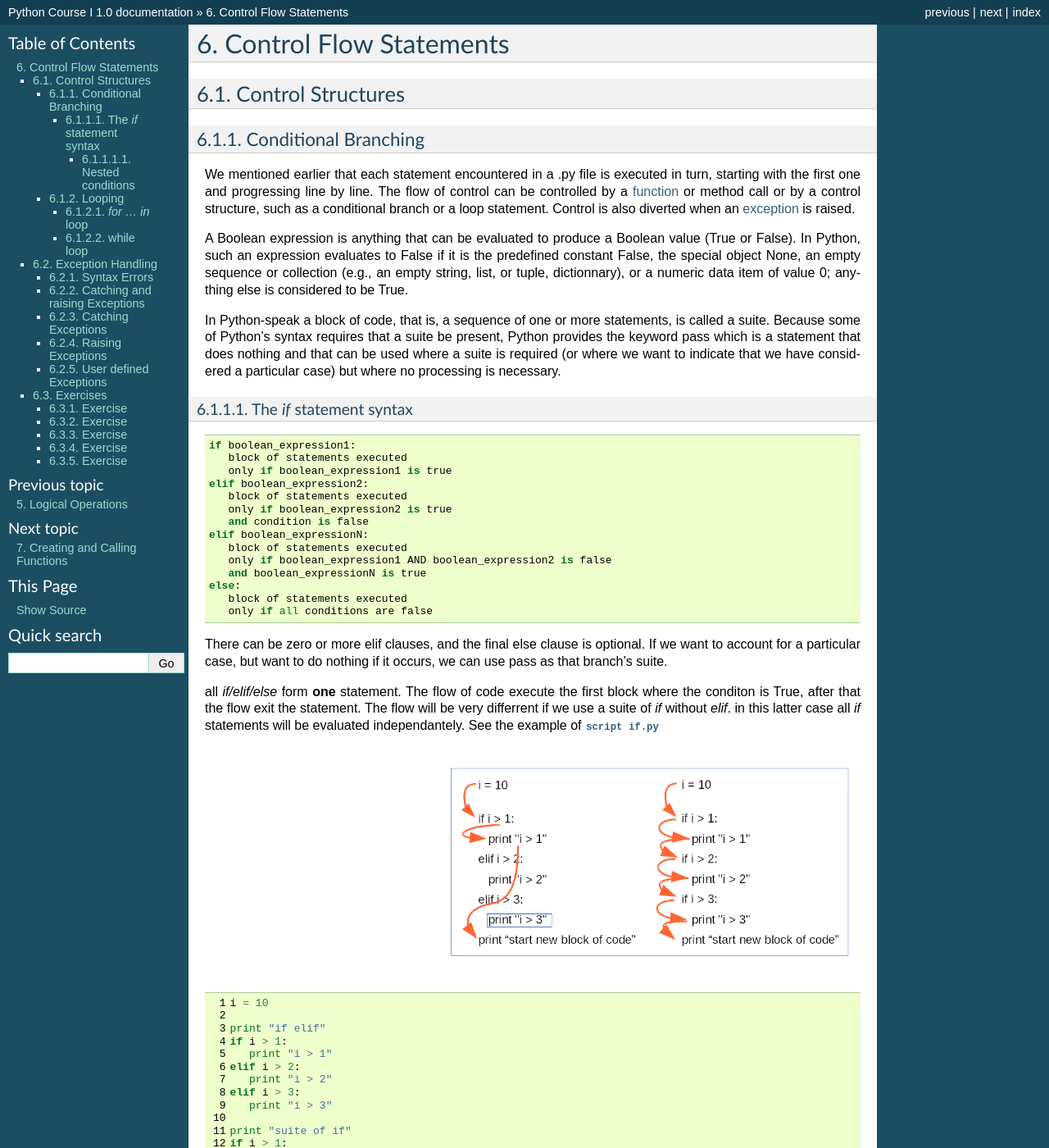
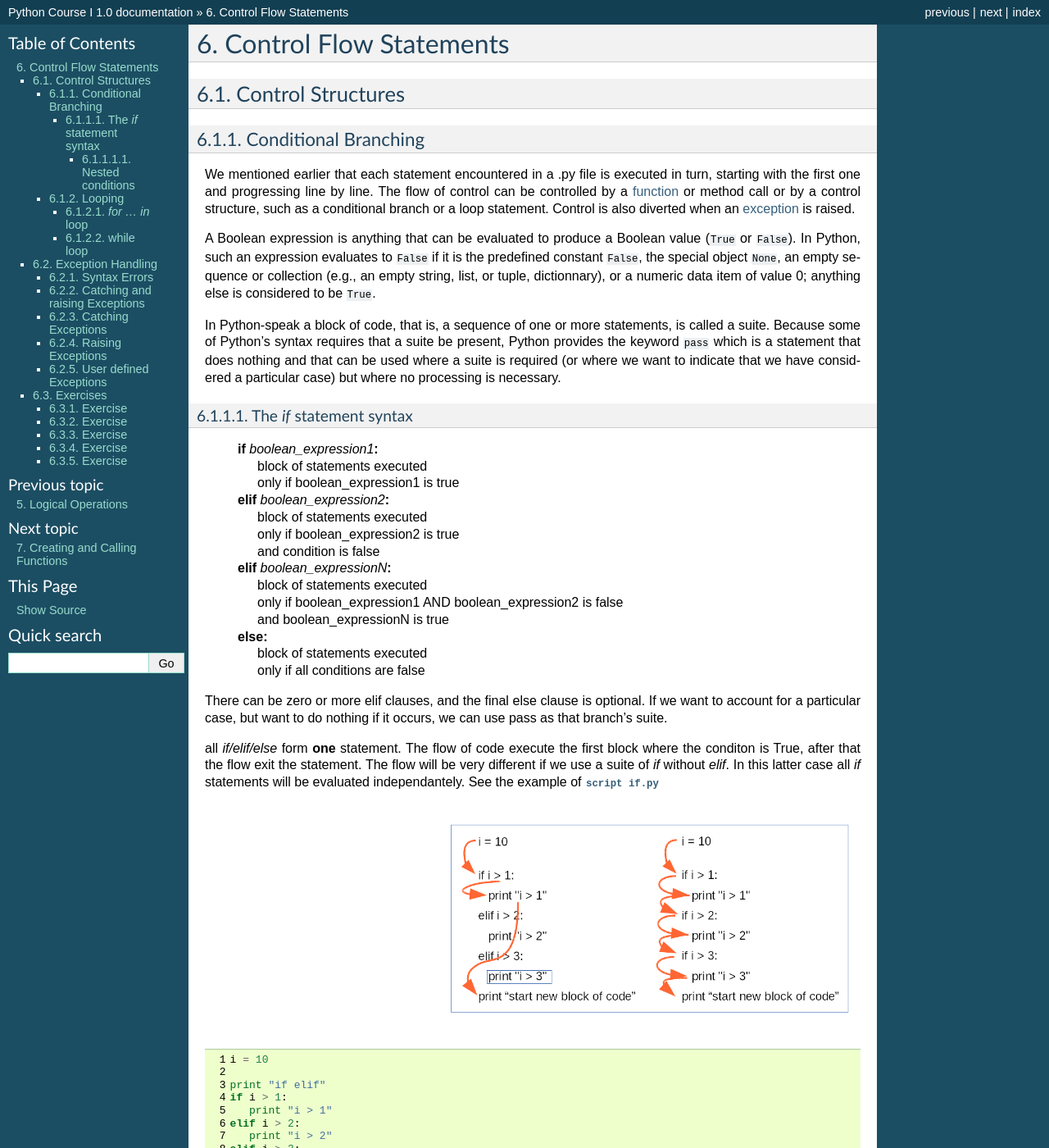
Before and after one commit to C3BI-pasteur-fr/python-course-1, a Sphinx documentation site: the page built from source/Control_Flow_Statements.rst, in a window 1280 px wide and 1400 px high. Shown: the whole window at 82% size. Built offline with Sphinx 7.4.7, drawn with Linux system fonts in a browser that asks for light colours; part of the change alters nothing that is shown; some of the changed text lies outside the part shown.

```diff
--- a/source/Control_Flow_Statements.rst
+++ b/source/Control_Flow_Statements.rst
@@ -15,41 +15,40 @@ Conditional Branching
 
 We mentioned earlier that each statement encountered in a .py file is executed
 in turn, starting with the first one and progressing line by line. The flow of
-control can be controlled by a :ref:`function <Creating_and_Calling_Functions>` or method call or by a control structure,
-such as a conditional branch or a loop statement. Control is also diverted when
-an :ref:`exception <exceptions>` is raised.
+control can be controlled by a :ref:`function <Creating_and_Calling_Functions>`
+or method call or by a control structure, such as a conditional branch or a loop statement.
+Control is also diverted when an :ref:`exception <exceptions>` is raised.
 
 A Boolean expression is anything that can be evaluated to produce a Boolean
-value (True or False). In Python, such an expression evaluates to False if it is
-the predefined constant False, the special object None, an empty sequence or
+value (``True`` or ``False``). In Python, such an expression evaluates to ``False`` if it is
+the predefined constant ``False``, the special object ``None``, an empty sequence or
 collection (e.g., an empty string, list, or tuple, dictionnary), or a numeric data item of value
-0; anything else is considered to be True.
+0; anything else is considered to be ``True``.
 
 In Python-speak a block of code, that is, a sequence of one or more statements,
 is called a suite. Because some of Python’s syntax requires that a suite be
-present, Python provides the keyword pass which is a statement that does
+present, Python provides the keyword ``pass`` which is a statement that does
 nothing and that can be used where a suite is required (or where we want to
 indicate that we have considered a particular case) but where no processing
 is necessary.
 
 The *if* statement syntax
 ^^^^^^^^^^^^^^^^^^^^^^^^^
-::
 
-   if boolean_expression1:
-      block of statements executed
-      only if boolean_expression1 is true
-   elif boolean_expression2:
-      block of statements executed
-      only if boolean_expression2 is true
-      and condition is false
-   elif boolean_expressionN:
-      block of statements executed
-      only if boolean_expression1 AND boolean_expression2 is false
-      and boolean_expressionN is true
-   else:
-      block of statements executed
-      only if all conditions are false
+ |  **if** *boolean_expression1*\ **:**
+ |     block of statements executed
+ |     only if boolean_expression1 is true
+ |  **elif** *boolean_expression2*\ **:**
+ |     block of statements executed
+ |     only if boolean_expression2 is true
+ |     and condition is false
+ |  **elif** *boolean_expressionN*\ **:**
+ |     block of statements executed
+ |     only if boolean_expression1 AND boolean_expression2 is false
+ |     and boolean_expressionN is true
+ |  **else:**
+ |     block of statements executed
+ |     only if all conditions are false
 
 There can be zero or more elif clauses, and the final else clause is optional. If
 we want to account for a particular case, but want to do nothing if it occurs, we
@@ -57,8 +56,8 @@ can use pass as that branch’s suite.
 
 all *if/elif/else* form **one** statement. The flow of code execute the first block
 where the conditon is True, after that the flow exit the statement.
-The flow will be very differrent if we use a suite of *if* without *elif*.
-in this latter case all *if* statements will be evaluated independantely.
+The flow will be very different if we use a suite of *if* without *elif*.
+In this latter case all *if* statements will be evaluated independantely.
 See the example of :download:`script if.py<_static/code/if.py>`
 
 .. figure:: _static/figs/if_vs_elif.png
@@ -72,29 +71,32 @@ See the example of :download:`script if.py<_static/code/if.py>`
 
 The output of the if.py script execution::
 
-   if elif
+   if elif statement
    i > 1
-   suite of if
+   suite of if statements
    i > 1
    i > 2
    i > 3
 
 In some very simple cases we can reduce the *if ... else* statement to a single conditional expression.
-The syntax for such cases is: ::
+The syntax for such cases is:
 
-   exepression1 if boolean_expression else expression2
+.. code-block:: python
+
+   expression1 if boolean_expression else expression2
 
 If the boolean expression is evaluated to ``True``, the result of the conditional expression is expression1;
 otherwise, the result is expression2.
 This syntax is often used to set a default value, and changed the vlue if necessary. For instance::
 
-   bases = 'acgt'
    if nucleiq_type == 'RNA':
       bases = 'acgu'
+   else:
+      bases = 'acgt'
 
 can be reduce like this ::
 
-   bases = 'acgt' if nucleiq_type != 'RNA' else 'acgu'
+   bases = 'acgu' if nucleiq_type == 'RNA' else 'acgt'
 
 
 Nested conditions
@@ -280,18 +282,16 @@ Catching Exceptions
 
 It is possible to write programs that handle selected exceptions.
 
- ::
-
-   try:
-      try_suite
-   except exception1 as variable1:
-      exception_suite1
-   except exceptionN as variableN:
-      exception_suiteN
-   else:
-      else suite
-   finally:
-      finally_suite
+ |  **try:**
+ |     try_suite
+ |  **except** *exception1* **as** *variable1*\ **:**
+ |     exception_suite1
+ |  **except** *exceptionN* **as** *variableN*\ **:**
+ |     exception_suiteN
+ |  **else:**
+ |     else suite
+ |  **finally:**
+ |     finally_suite
 
 
 There must be at least one except block, but both the else and the finally
@@ -301,9 +301,9 @@ has finished normally, **but** it is **not** executed if an exception occurs. If
 is a finally block, it is **always** executed at the end.
 
 Each except clause’s exception group can be a single exception or a parenthesized tuple of exceptions.
-For each group, the as variable part is optional; if used,
+For each group, the ``as`` variable part is optional; if used,
 the variable contains the exception that occurred, and can be accessed in the exception block’s suite.
-we may care only that a particular
+We may care only that a particular
 exception was raised and not be interested in its message text.
 
 If an exception occurs in the try block’s suite, each except clause is tried in
@@ -581,6 +581,7 @@ and the 2 dna fragments: ::
 #. create a function *one_line_dna* that transform a multiligne sequence in a single ligne dna sequence.
 #. create a collection containing all enzymes
 #. create a function which take 2 parameters :
+
    #. a sequence of dna
    #. a list of enzyme
 
@@ -594,6 +595,7 @@ with the same dna and enzymes we want now get the name of the enzymes which cut
 to have all binding sites?
 
 #. create a function *binding_sites* which take 2 parameters
+
    #. a sequence of dna
    #. one enzyme
 
```
